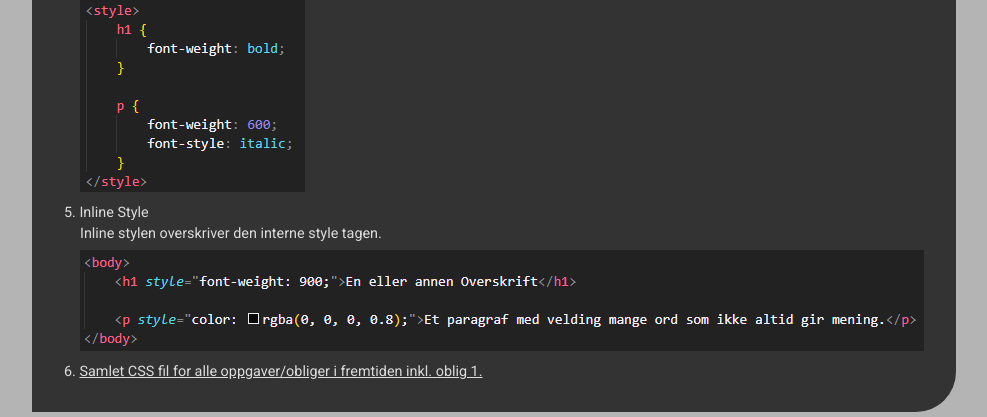
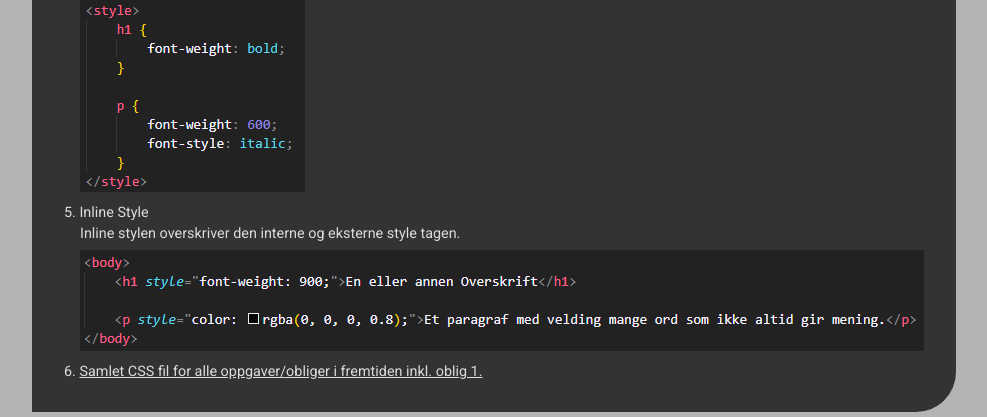
Before and after one commit to proff001/SchoolWebDevelopment, a PHP site: page /Oblig/1 in a window 1280 px wide. Shown: the part 1375-1792 px from the top of the page, without its empty margins (146-1133 px from the left). Run offline with PHP 8.4, Linux system fonts and the light colour scheme; style sheets or scripts are compiled from the project's sources.

Commit message:
Forgot 1 small detail

```diff
--- a/Oblig/1/index.php
+++ b/Oblig/1/index.php
@@ -160,7 +160,7 @@
                     <img src="./img/internal_css.png" alt="Intern style tag">
 
                     <li>Inline Style</li>
-                    <ul>Inline stylen overskriver den interne style tagen.</ul>
+                    <ul>Inline stylen overskriver den interne og eksterne style tagen.</ul>
                     <img src="./img/inline_css.png" alt="Intern style tag">
 
                     <li><a href="../style.css">Samlet CSS fil for alle oppgaver/obliger i fremtiden inkl. oblig 1.</a></li>
```
